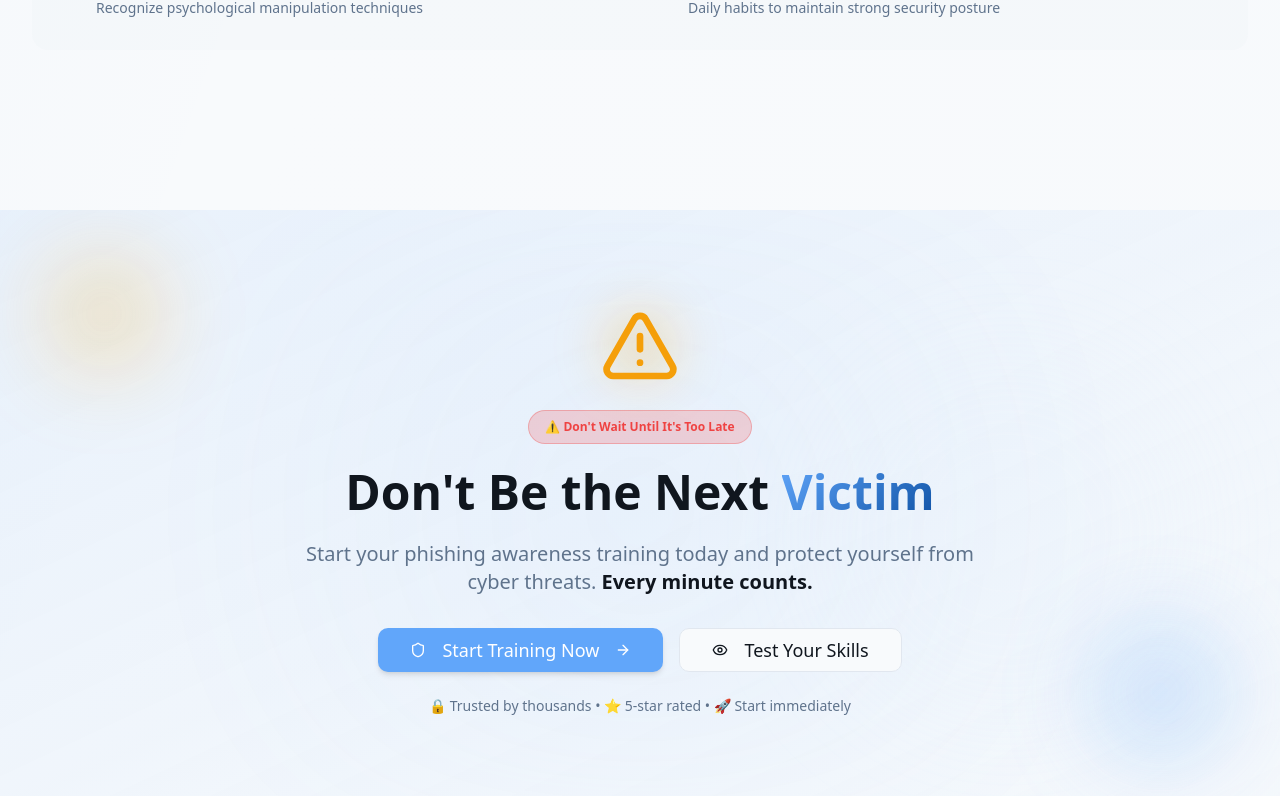
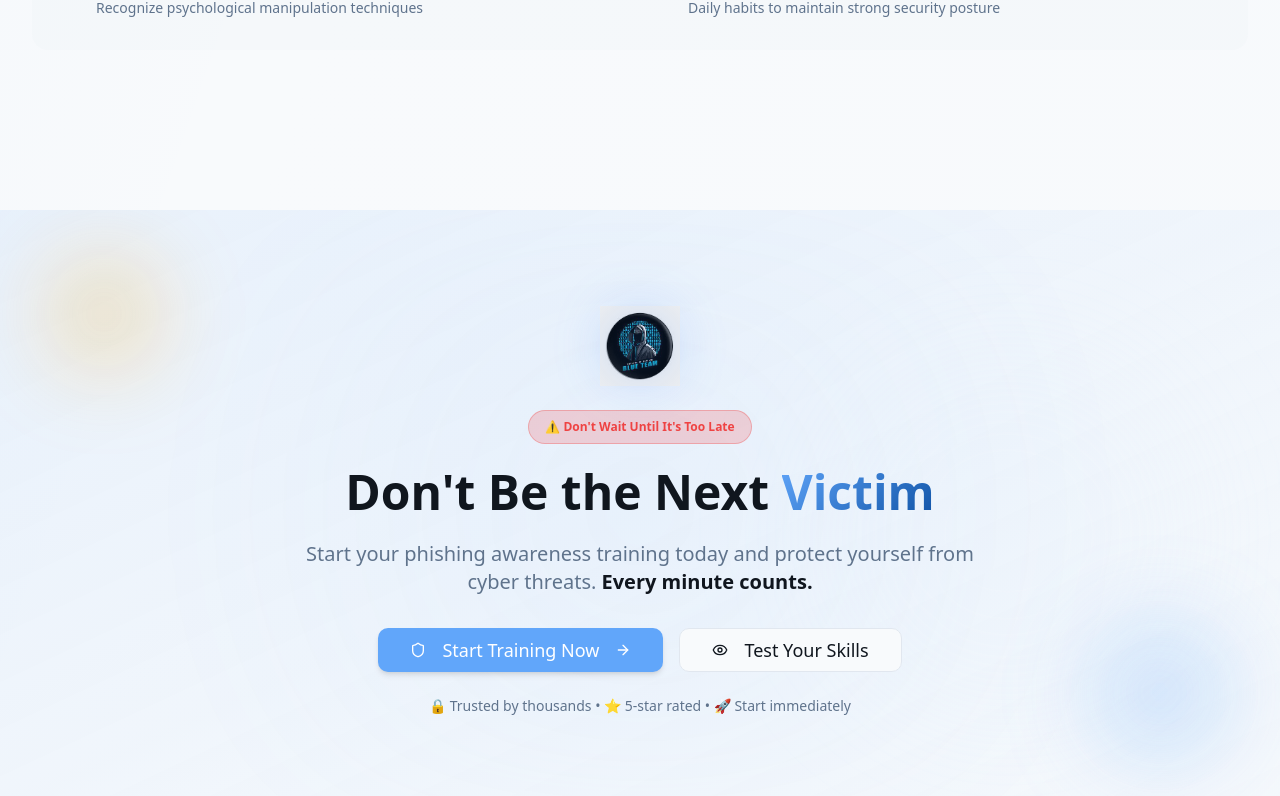
Before and after one commit to zebgenai/phishing-awareness, a React (Vite) app: page / in a window 1280 px wide. Shown: the part 2928-3724 px from the top of the page. Built offline with nearby package versions, Linux system fonts and the light colour scheme.

Commit message:
Update home page image
Replace the existing image in the hero section of the home page with the provided "Blue Team" image.

```diff
--- a/src/pages/Home.tsx
+++ b/src/pages/Home.tsx
@@ -19,6 +19,7 @@ import {
   Globe,
   Star
 } from "lucide-react";
+import blueTeamBadge from "@/assets/blue-team-badge.png";
 
 const Home = () => {
   const features = [
@@ -373,8 +374,12 @@ const Home = () => {
           <div>
             <div className="flex justify-center mb-6">
               <div className="relative">
-                <AlertTriangle className="h-20 w-20 text-warning" />
-                <div className="absolute inset-0 h-20 w-20 bg-warning/20 rounded-full blur-xl"></div>
+                <img
+                  src="/lovable-uploads/1012e7ff-2094-467e-b771-08f0c74bbac6.png"
+                  alt="Blue Team Cybersecurity Badge"
+                  className="h-20 w-20 object-contain"
+                />
+                <div className="absolute inset-0 h-20 w-20 bg-blue-500/20 rounded-full blur-xl"></div>
               </div>
             </div>
 
```
Also changed, not shown: public/lovable-uploads/1012e7ff-2094-467e-b771-08f0c74bbac6.png (added).
